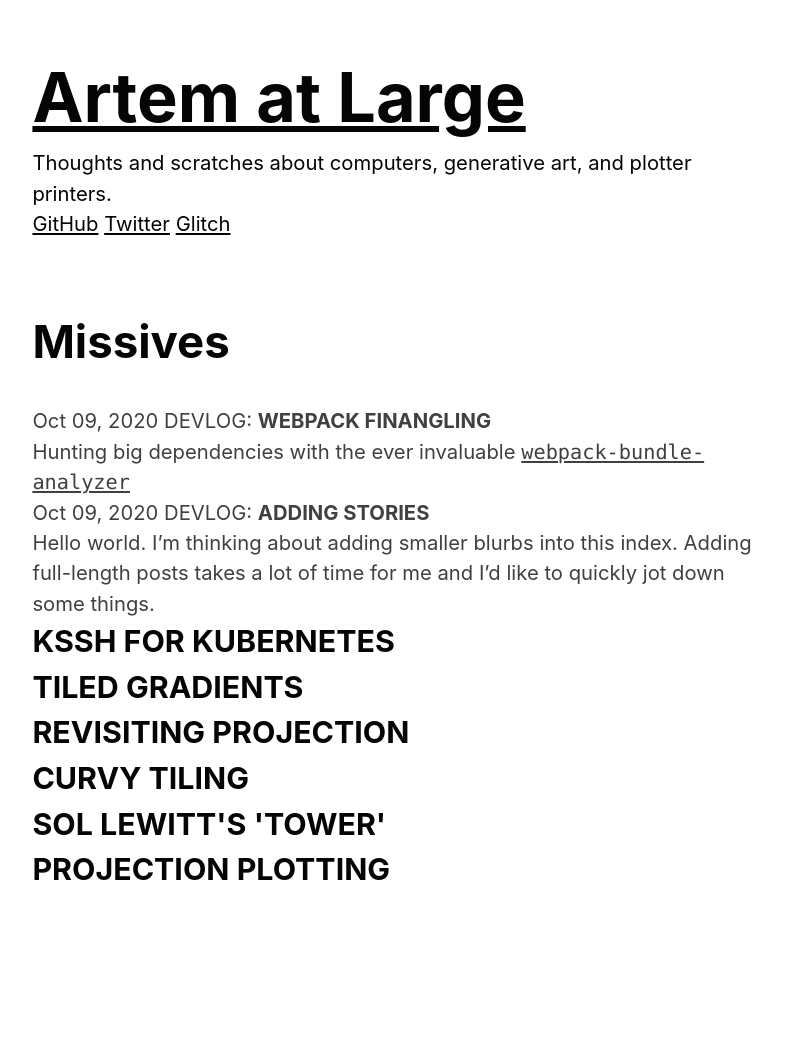
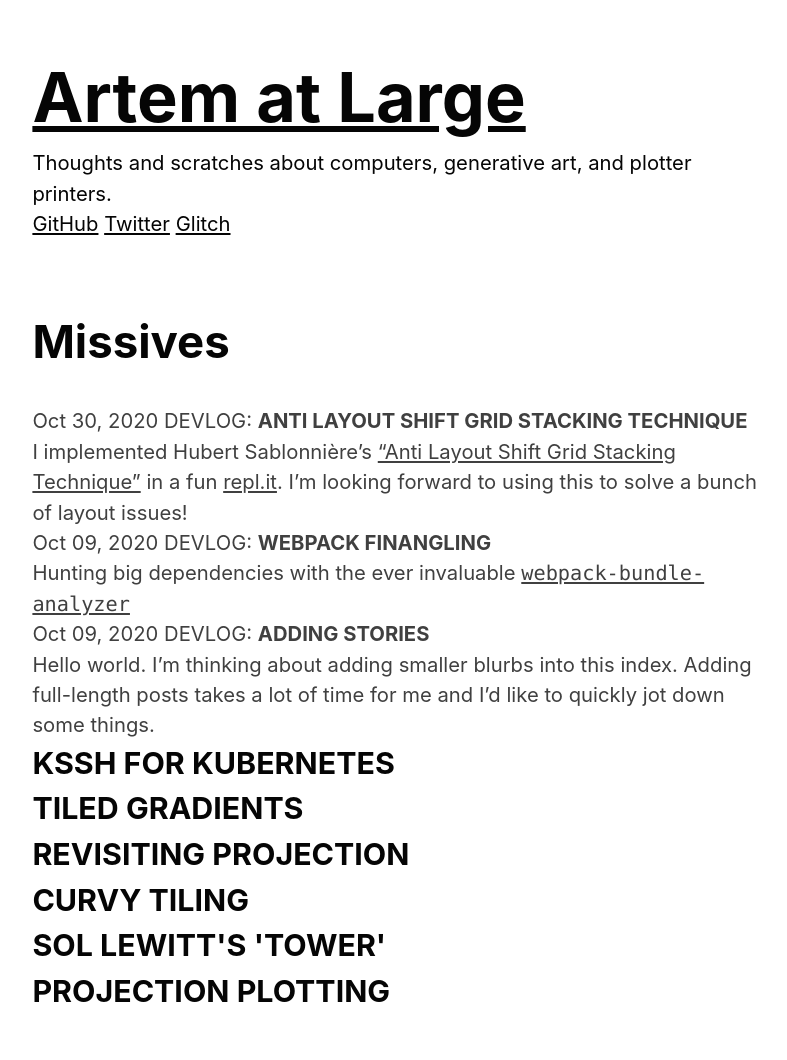
Before and after one commit to ox/ox.github.io, a Jekyll site: the page built from index.md, in a window 1280 px wide. Shown: the whole page, without its empty margins (238-1025 px from the left). Built offline with Jekyll 4.4.1, drawn with Linux system fonts in a browser that asks for light colours; our own code applies the rules of GitHub Pages for plain Markdown files; before the commit the page ends 938 px from its top, so only the background shows below that.

Commit message:
post on grid stacking technique

```diff
--- /dev/null
+++ b/_stories/2020-10-30-Anti-Layout-Shift-Grid-Stacking-Technique.md
@@ -0,0 +1,8 @@
+---
+layout: post
+story: true
+kind: DEVLOG
+---
+
+
+I implemented Hubert Sablonnière's ["Anti Layout Shift Grid Stacking Technique"](https://www.hsablonniere.com/prevent-layout-shifts-with-css-grid-stacks--qcj5jo/) in a fun [repl.it](https://repl.it/@ox1/CssGridStackingTrick). I'm looking forward to using this to solve a bunch of layout issues!
--- a/index.md
+++ b/index.md
@@ -20,7 +20,3 @@
     {% endfor %}
   </ul>
 </div>
-
-<script>
-
-</script>
```
Also changed, not shown: 1 other file.
